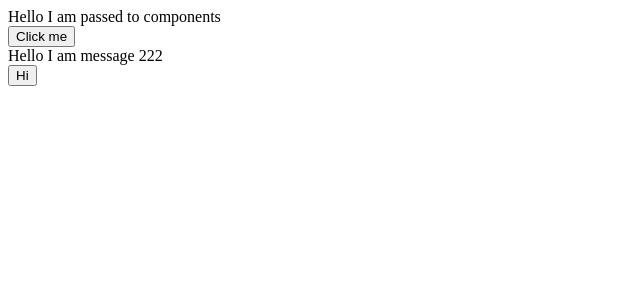
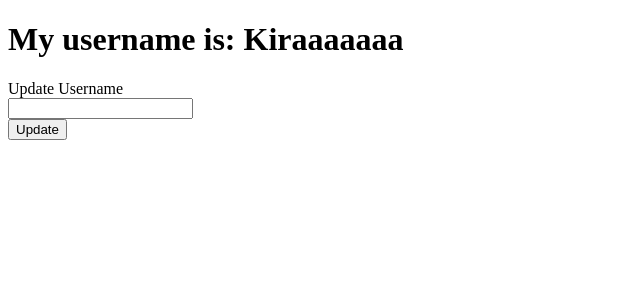
Before and after one commit to Maestro-Kira/react-practice-repository, a React (Vite) app: page / in a window 1280 px wide. Shown: the top 300 px of the page, without its empty margins (0-640 px from the left). Built offline with nearby package versions, Linux system fonts and the light colour scheme.

Commit message:
Finish context API challange

```diff
--- a/src/App.jsx
+++ b/src/App.jsx
@@ -1,14 +1,14 @@
-import ComponentA from "./components/ComponentA";
-import ComponentB from "./components/ComponentB";
-import { ParentComponent } from "./components/Context";
+import UpdateUser from "./components/UpdateUser";
+import { UserProvider } from "./components/UserContext";
+import UserProfile from "./components/UserProfile";
 
 function App() {
   return (
     <div>
-      <ParentComponent>
-        <ComponentA />
-        <ComponentB />
-      </ParentComponent>
+      <UserProvider>
+        <UserProfile />
+        <UpdateUser />
+      </UserProvider>
     </div>
   );
 }
--- a/src/components/ComponentA.jsx
+++ /dev/null
@@ -1,21 +0,0 @@
-import React, { useContext } from "react";
-import { AppContext } from "./Context";
-const ComponentA = () => {
-  const { message, setMessage } = useContext(AppContext);
-
-  return (
-    <div>
-      {message}
-      <br />
-
-      <button
-        type="button"
-        onClick={() => setMessage("I am updated  Message after clicky")}
-      >
-        Click me
-      </button>
-    </div>
-  );
-};
-
-export default ComponentA;
--- a/src/components/ComponentB.jsx
+++ /dev/null
@@ -1,22 +0,0 @@
-import React, { useContext } from "react";
-import { AppContext } from "./Context";
-
-const ComponentB = () => {
-  const { message2, setMessage2 } = useContext(AppContext);
-
-  return (
-    <div>
-      {message2}
-      <br />
-      <button
-        onClick={() => {
-          setMessage2("I am updatedMESSAGAGE2");
-        }}
-      >
-        Hi
-      </button>
-    </div>
-  );
-};
-
-export default ComponentB;
--- a/src/components/Context.jsx
+++ /dev/null
@@ -1,17 +0,0 @@
-import { createContext, useState } from "react";
-
-export const AppContext = createContext(null);
-
-export const ParentComponent = ({ children }) => {
-  const [message, setMessage] = useState("Hello I am passed to components");
-  const [message2, setMessage2] = useState("Hello I am message 222");
-
-  const value = {
-    message,
-    setMessage,
-    message2,
-    setMessage2,
-  };
-
-  return <AppContext.Provider value={value}>{children}</AppContext.Provider>;
-};
--- /dev/null
+++ b/src/components/UpdateUser.jsx
@@ -0,0 +1,25 @@
+import { useContext } from "react";
+import { UserContext } from "./UserContext";
+
+const UpdateUser = () => {
+  const { setUserName } = useContext(UserContext);
+
+  const updateInfo = (e) => {
+    e.preventDefault();
+    setUserName(e.target.username.value);
+    e.target.username.value = "";
+  };
+  return (
+    <div>
+      <form onSubmit={updateInfo}>
+        <label htmlFor="username">Update Username</label>
+        <br />
+        <input type="text" name="username" id="username" />
+        <br />
+        <button type="submit">Update</button>
+      </form>
+    </div>
+  );
+};
+
+export default UpdateUser;
--- /dev/null
+++ b/src/components/UserContext.jsx
@@ -0,0 +1,13 @@
+import { createContext, useState } from "react";
+
+export const UserContext = createContext(null);
+
+export const UserProvider = ({ children }) => {
+  const [userName, setUserName] = useState("Kiraaaaaaa");
+
+  return (
+    <UserContext.Provider value={{ userName, setUserName }}>
+      {children}
+    </UserContext.Provider>
+  );
+};
--- /dev/null
+++ b/src/components/UserProfile.jsx
@@ -0,0 +1,13 @@
+import React, { useContext } from "react";
+import { UserContext } from "./UserContext";
+
+const UserProfile = () => {
+  const { userName } = useContext(UserContext);
+  return (
+    <div>
+      <h1>My username is: {userName}</h1>
+    </div>
+  );
+};
+
+export default UserProfile;
```
